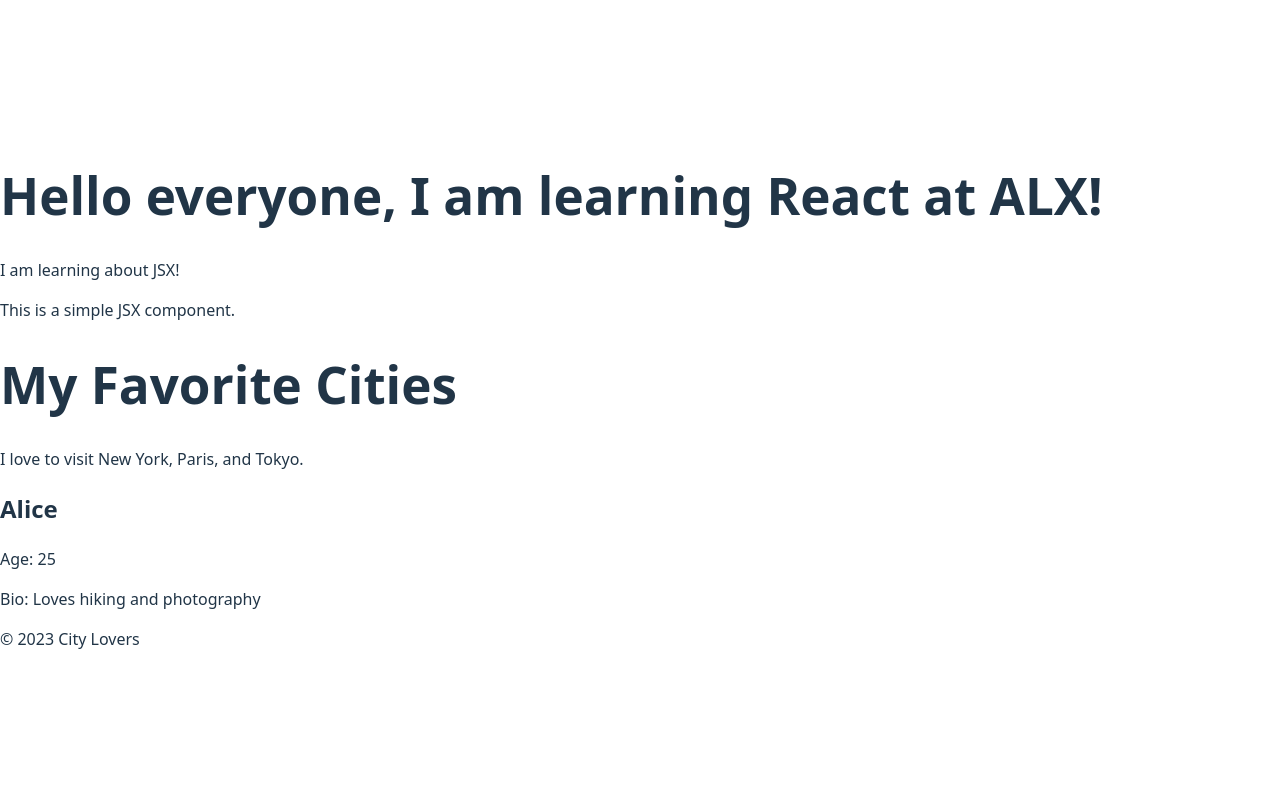
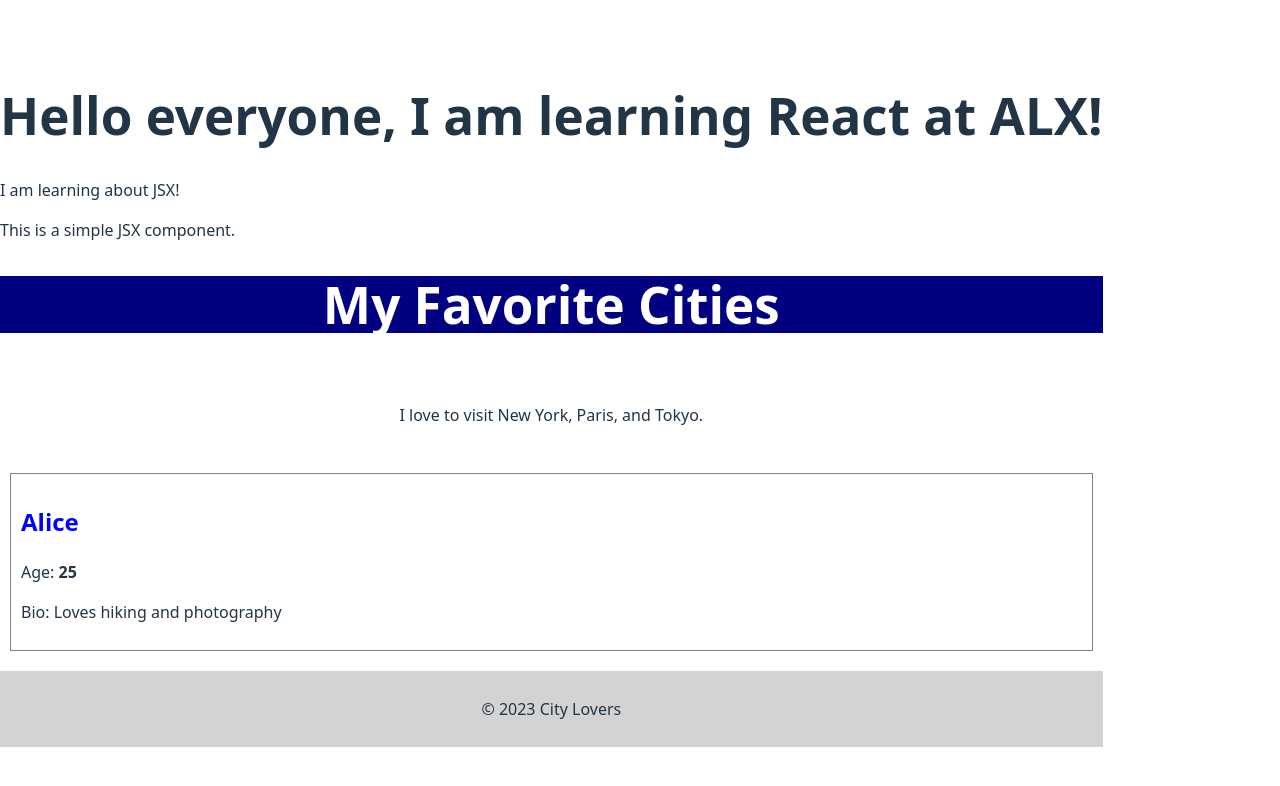
Before and after one commit to Gela-S3/alx-fe-reactjs, a React (Vite) app in the folder alx-react-app/: page / in a window 1280 px wide. Shown: the top 786 px of the page. Built offline with nearby package versions, Linux system fonts and the light colour scheme.

Commit message:
Refactor components to enhance styling and layout for better user experience

```diff
--- a/alx-react-app/src/components/Footer.jsx
+++ b/alx-react-app/src/components/Footer.jsx
@@ -2,7 +2,7 @@
 
 function Footer() {
   return (
-    <div>
+    <div style={{ backgroundColor: 'lightgray', textAlign: 'center', padding: '10px', marginTop: '20px' }}>
         <footer>
             <p>© 2023 City Lovers</p>
         </footer>
--- a/alx-react-app/src/components/Header.jsx
+++ b/alx-react-app/src/components/Header.jsx
@@ -2,11 +2,10 @@
 
 function Header() {
   return (
-    <div>
-        <header>
-            <h1>My Favorite Cities</h1>
-        </header>
-    </div>
+    <header style={{ backgroundColor: 'navy', color: 'white', textAlign: 'center' }}>
+      <h1>My Favorite Cities</h1>
+    </header>
+
   )
 }
 export default Header
--- a/alx-react-app/src/components/MainContent.jsx
+++ b/alx-react-app/src/components/MainContent.jsx
@@ -2,7 +2,7 @@
 
 function MainContent() {
   return (
-    <div>
+    <div style={{ padding: '20px', textAlign: 'center' }}>
         <main>
             <p>I love to visit New York, Paris, and Tokyo.</p>
         </main>
--- a/alx-react-app/src/components/UserProfile.jsx
+++ b/alx-react-app/src/components/UserProfile.jsx
@@ -2,10 +2,10 @@
 
 const UserProfile = (props) => {
   return (
-    <div>
-        <h2>{props.name}</h2>
-        <p>Age: {props.age}</p>
-        <p>Bio: {props.bio}</p>
+    <div style={{ border: '1px solid gray', padding: '10px', margin: '10px' }}>
+      <h2 style={{ color: 'blue' }}>{props.name}</h2>
+      <p>Age: <span style={{ fontWeight: 'bold' }}>{props.age}</span></p>
+      <p>Bio: {props.bio}</p>
     </div>
   )
 }
```
